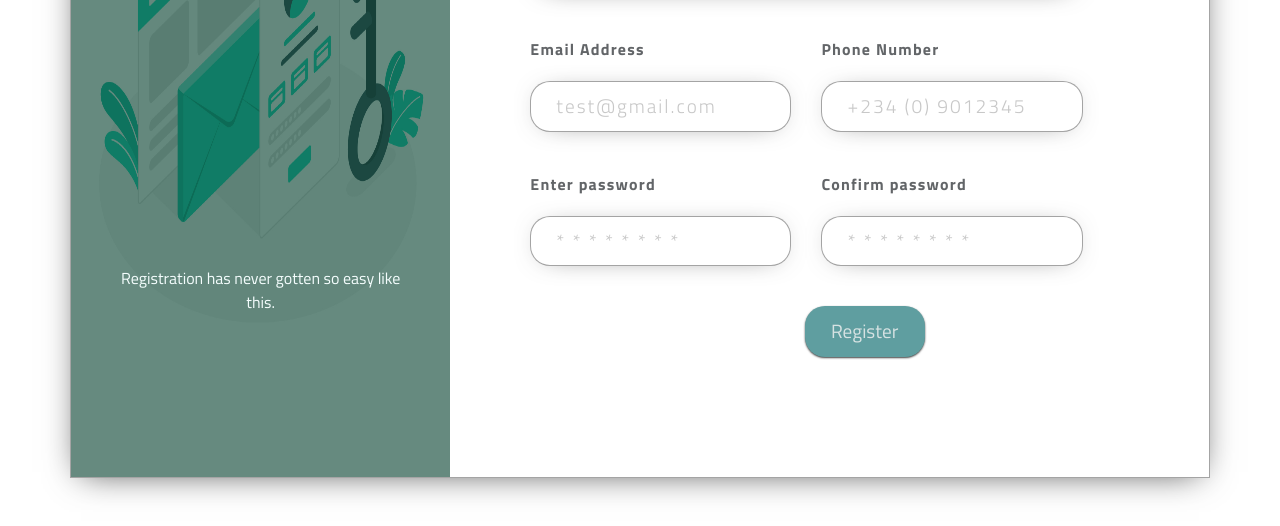
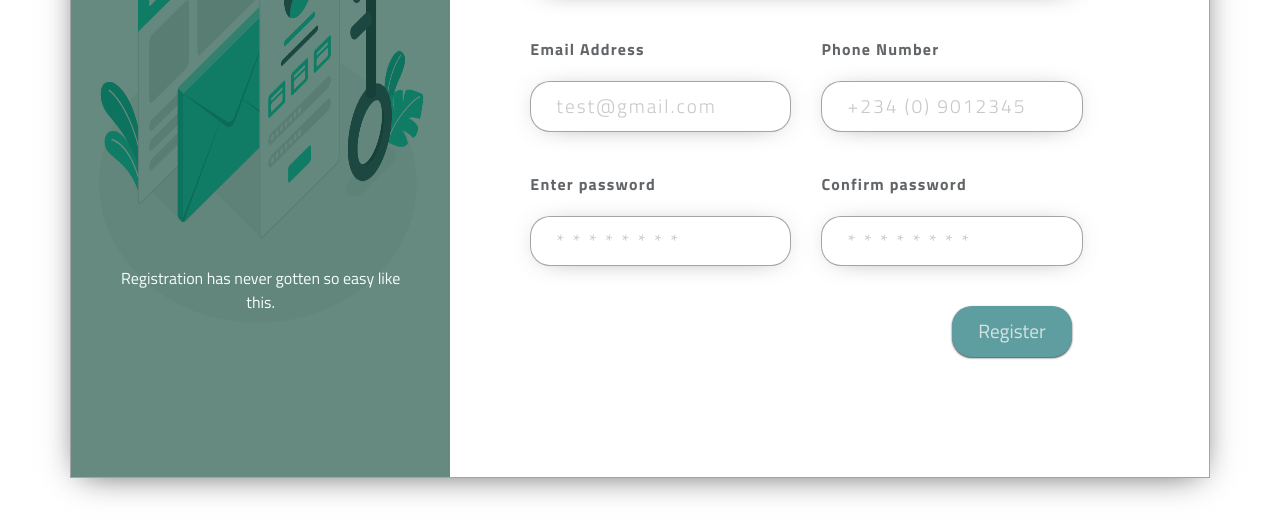
Before and after one commit to AbdQaadir/Task1_Registration, a plain HTML site: page index.html in a window 1280 px wide. Shown: the part 299-825 px from the top of the page. Drawn offline with Linux system fonts and the light colour scheme.

Commit message:
Update index.html

```diff
--- a/index.html
+++ b/index.html
@@ -101,7 +101,8 @@
                   />
                 </div>
               </div>
-              <div class="row d-flex justify-content-center px-5 mx-5">
+              <div class="row d-flex justify-content-end px-5 mx-5">
+                <div class="col-12 text-right">
                 <input
                   type="submit"
                   class="btn mx-3"
@@ -109,6 +110,7 @@
                   id="submit"
                   value="Register"
                 />
+                  </div>
               </div>
             </form>
           </div>
```
